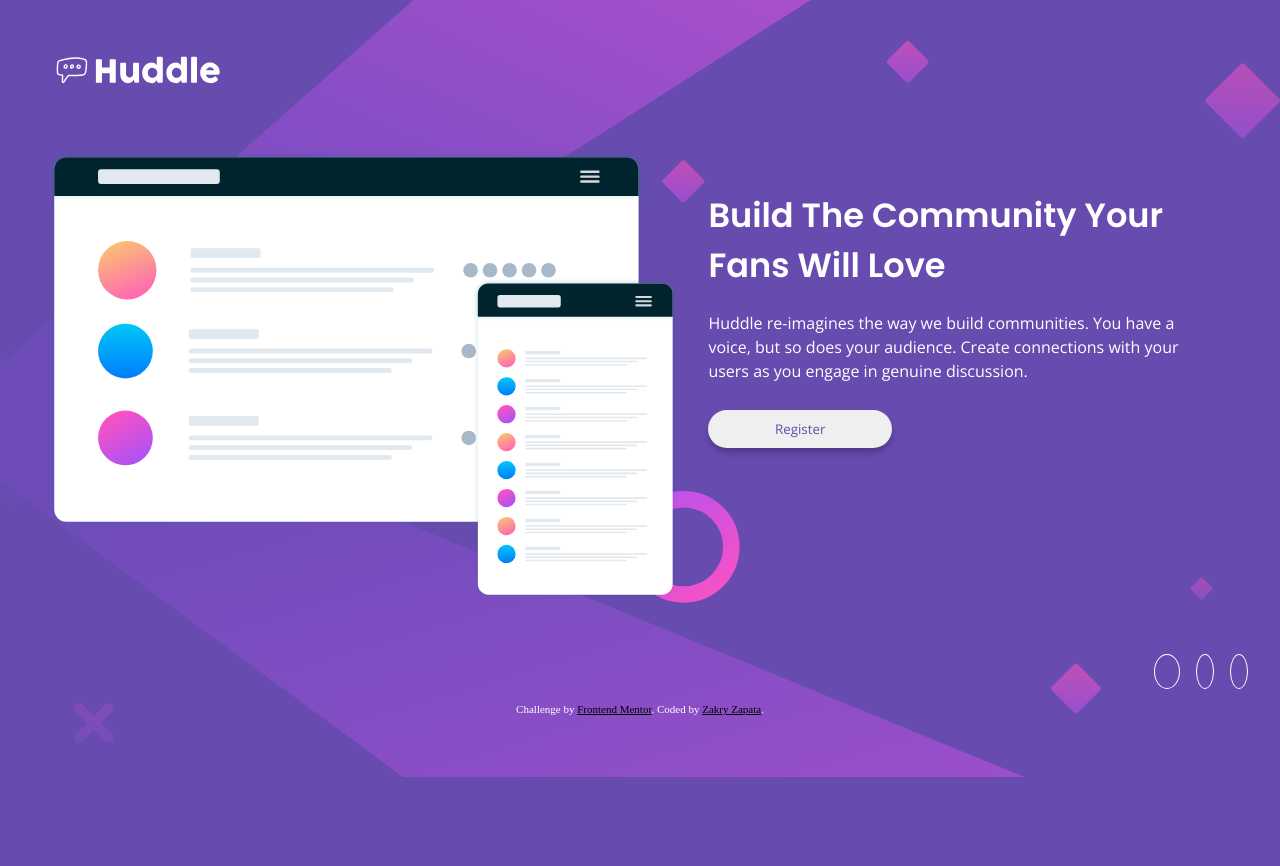
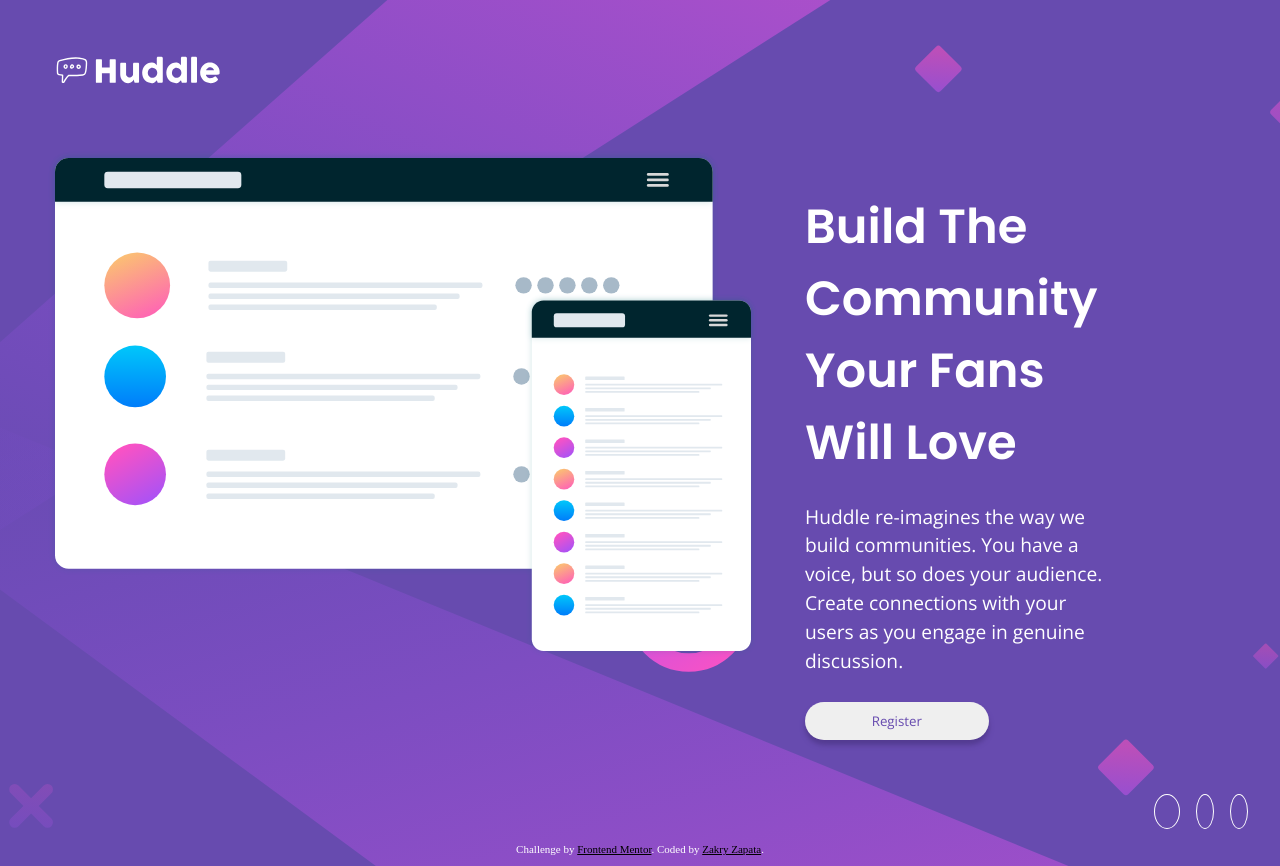
Before and after one commit to ZZapata711/HuddleLandingPage, a plain HTML site: page index.html in a window 1280 px wide. Before the commit the page ends 800 px from the top, so only its background shows below. Drawn offline with nearby package versions, Linux system fonts and the light colour scheme; some icons are missing.

Commit message:
fixed some layout issues

```diff
--- a/style.css
+++ b/style.css
@@ -137,14 +137,18 @@ header img{
     }
 
     .main img{
-        width: 80%;
-        max-width: 630px;
+        width: 100%;
     }
 
     .main h2{
         margin-top: 0;
-        font-size: 2.1em;
+        font-size: 3em;
     }
+
+    .main p{
+        font-size: 1.2em;
+    }
+
     .main h2, .main p{
         text-align: left;
         padding-left: 0;
@@ -153,9 +157,12 @@ header img{
     .content{
         align-items: flex-start;
         margin-top: 2.5em;
-        margin-left: 1.9em;
+        margin-left: 3em;
     }
 
+    .content p{
+        padding-right: 6em;
+    }
     .socials{
         justify-content: flex-end;
         margin-right: 2em;
```
